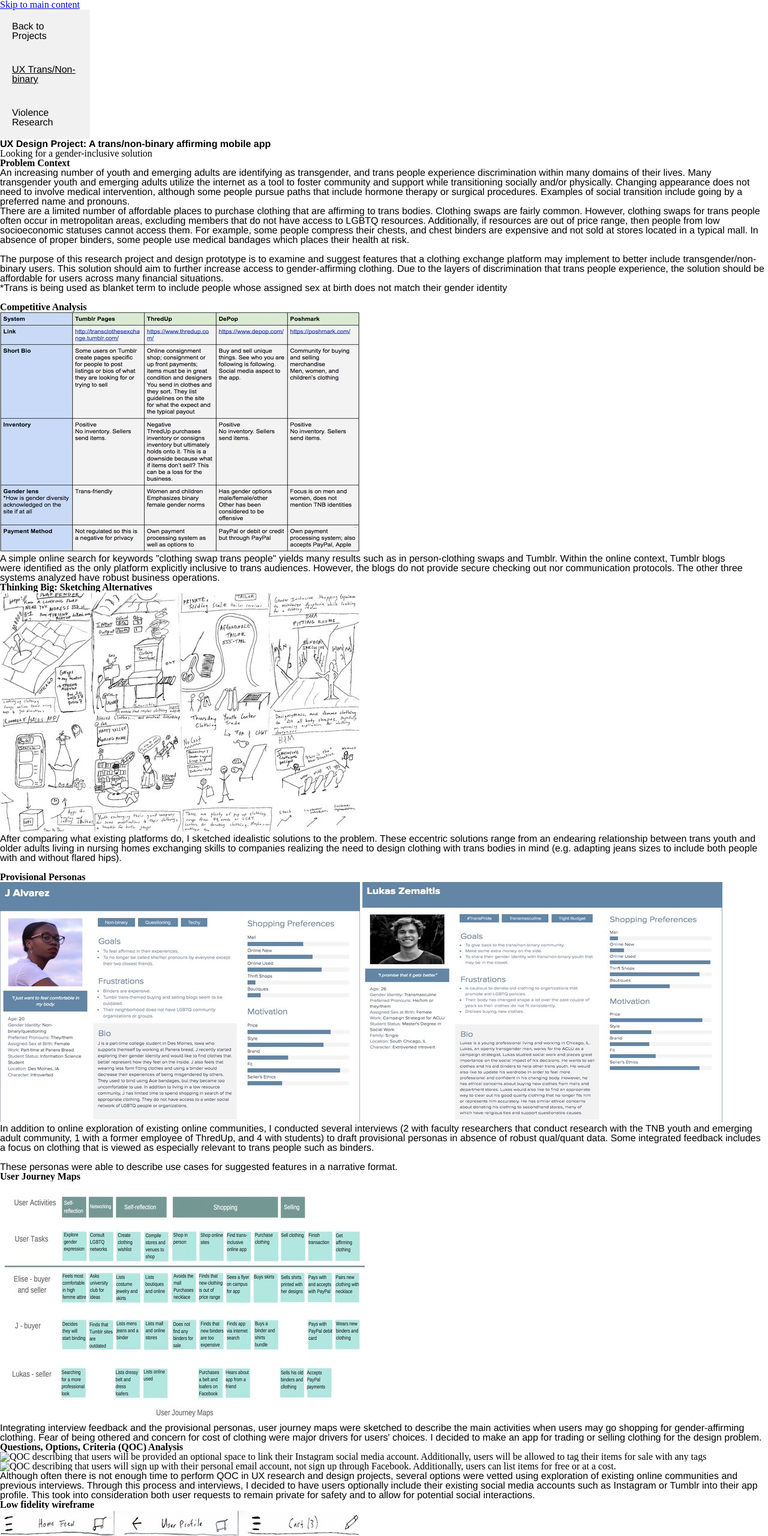
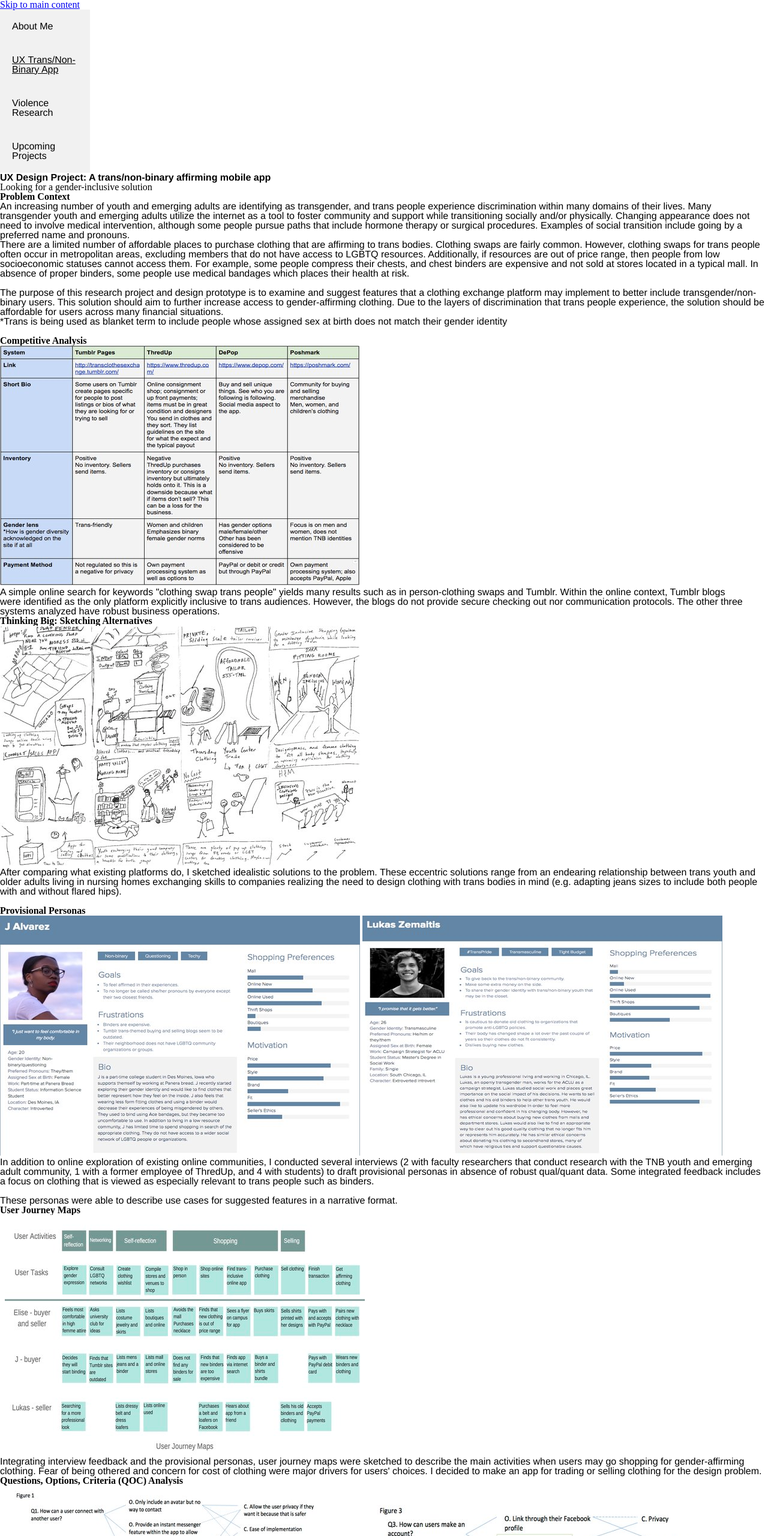
Before and after one commit to taikaa/assignment, a plain HTML site: page ux.html in a window 1280 px wide. Shown: the top 2560 px of the page at 60% size. Drawn offline with Linux system fonts and the light colour scheme.

Commit message:
Add files via upload
I can't make a sub navigation bar yet so I had to add extra pages and alter the site to meet the assignment requirements on the nav

```diff
--- a/ux.html
+++ b/ux.html
@@ -13,10 +13,18 @@
 	<header>
 		<nav>
 			<ul>
-
-				<li><a href="projects.html">Back to Projects</a></li>
-				<li><a href="ux.html" class="current">UX Trans/Non-binary</a></li>
-				<li><a href="violence_research.html">Violence Research</a></li>
+				<li>
+					<a href="index.html">About Me</a>
+				</li>
+				<li>
+					<a href="ux.html" class="current">UX Trans/Non-Binary App</a>
+				</li>
+				<li>
+					<a href="violence_research.html">Violence Research</a>
+				</li>
+				<li>
+					<a href="upcoming_projects.html">Upcoming Projects</a>
+				</li>
 
 			</ul>
 		</nav>
@@ -76,8 +84,8 @@
 			</p>
 
 		<h2>Questions, Options, Criteria (QOC) Analysis</h2>
-			<img src="qoc1.jpg" alt="QOC describing that users will be provided an optional space to link their Instagram social media account. Additionally, users will be allowed to tag their items for sale with any tags">
-			<img src="qoc2.jpg" alt="QOC describing that users will sign up with their personal email account, not sign up through Facebook. Additionally, users can list items for free or at a cost.">
+			<img src="images/qoc1.jpg" alt="QOC describing that users will be provided an optional space to link their Instagram social media account. Additionally, users will be allowed to tag their items for sale with any tags">
+			<img src="images/qoc2.jpg" alt="QOC describing that users will sign up with their personal email account, not sign up through Facebook. Additionally, users can list items for free or at a cost.">
 			<p>
 				Although often there is not enough time to perform QOC in UX research and design projects, several options were vetted using exploration of existing online communities and previous interviews. Through this process and interviews, I decided to have users optionally include their existing social media accounts such as Instagram or Tumblr into their app profile. This took into consideration both user requests to remain private for safety and to allow for potential social interactions.
 			</p>
```
Also changed, not shown: index.html (+4 -1 lines), projects.html (+1 -0 lines), violence_research.html (+13 -5 lines).
